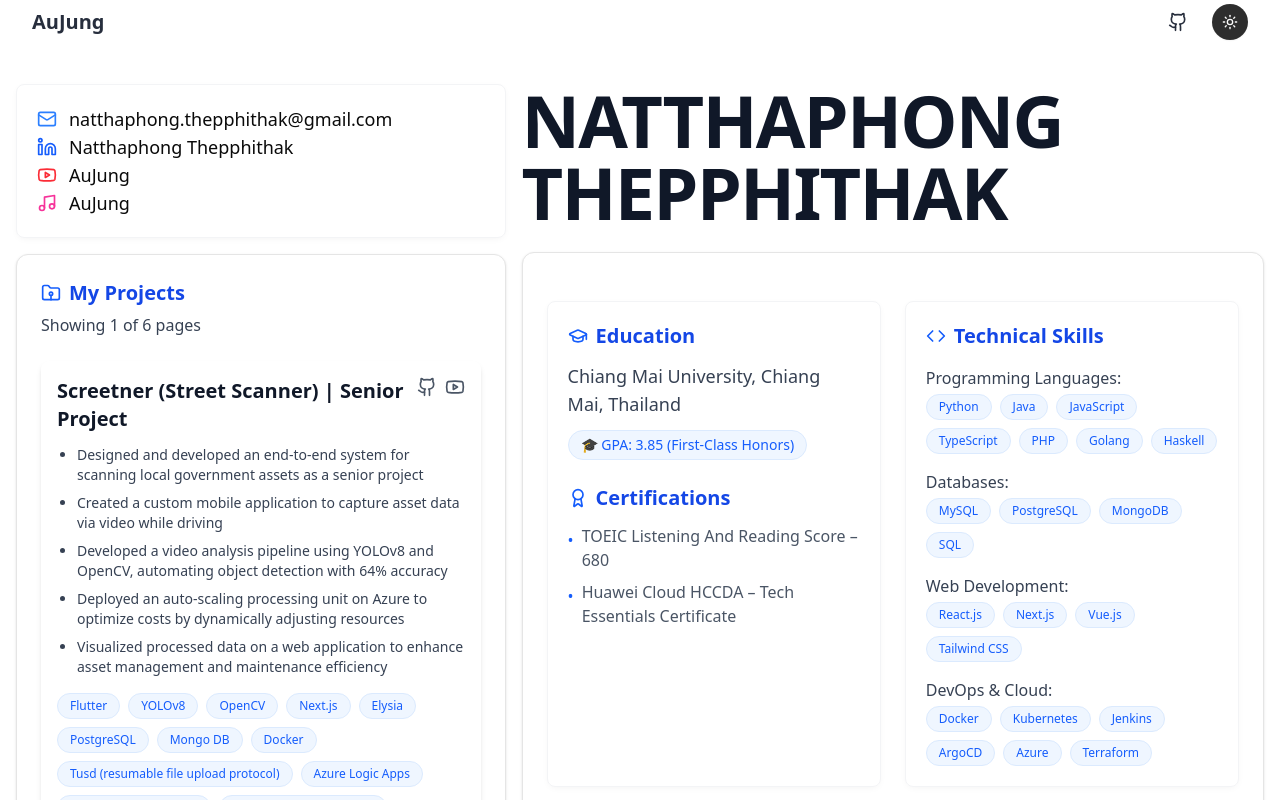
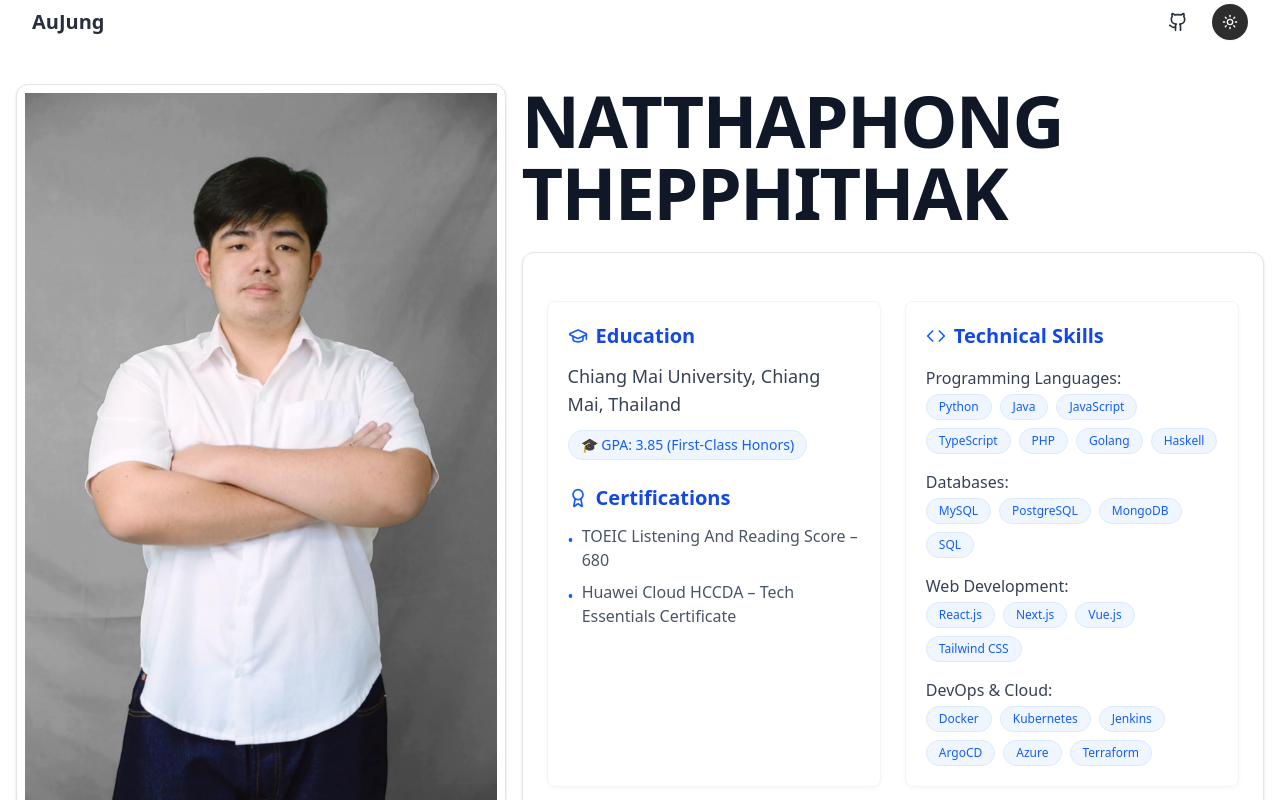
Before and after one commit to AuJUngZ/my-website, a Next.js app: page / in a window 1280 px wide. Shown: the top 800 px of the page. Built offline with nearby package versions, Linux system fonts and the light colour scheme.

Commit message:
feat: add MyImage component and update image source and dimensions

```diff
--- a/src/app/page.tsx
+++ b/src/app/page.tsx
@@ -1,6 +1,6 @@
 import Contract from '@/components/home/Contract'
 import Education from '@/components/home/Education'
-// import MyImage from '@/components/home/MyImage'
+import MyImage from '@/components/home/MyImage'
 import Navbar from '@/components/Nav'
 import WorkExperienceTimeline from '@/components/WorkExperienceStepper'
 import { Card, CardContent } from '@/components/ui/card'
@@ -26,7 +26,7 @@ export default function Home() {
             </div>
 
             <div className="flex flex-col md:flex-row lg:flex-col gap-4">
-              {/* <MyImage /> */}
+              <MyImage />
               <Contract />
             </div>
             <PaginatedProjectList />
--- a/src/components/home/MyImage.tsx
+++ b/src/components/home/MyImage.tsx
@@ -6,10 +6,10 @@ export default function MyImage() {
   return (
     <Card className="p-2">
       <Image
-        src="https://placehold.co/400"
+        src="/my-img.jpg"
         alt="My Image"
         width={400}
-        height={300}
+        height={200}
         style={{ width: '100%', height: 'auto' }}
       />
     </Card>
```
Also changed, not shown: public/my-img.jpg (added).
